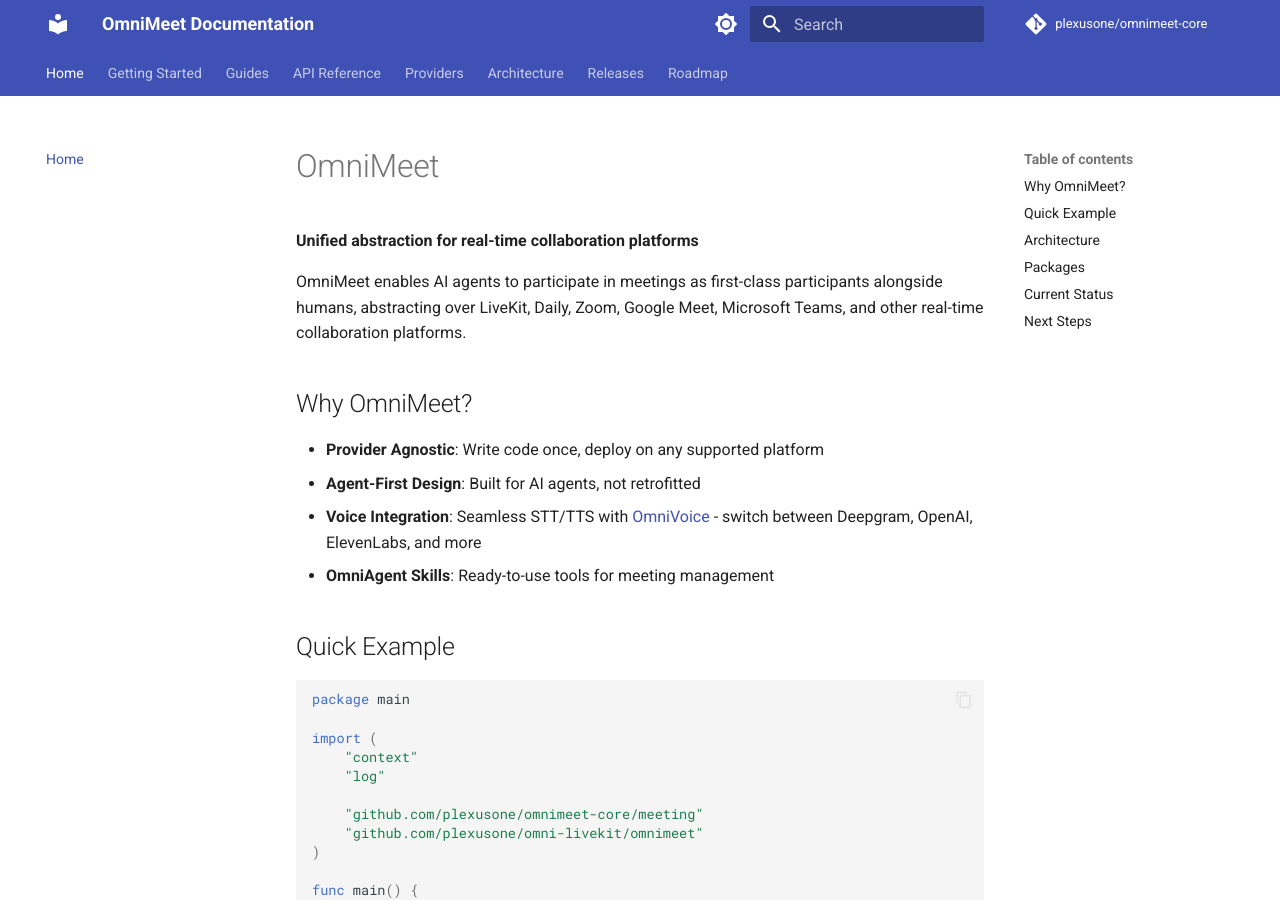
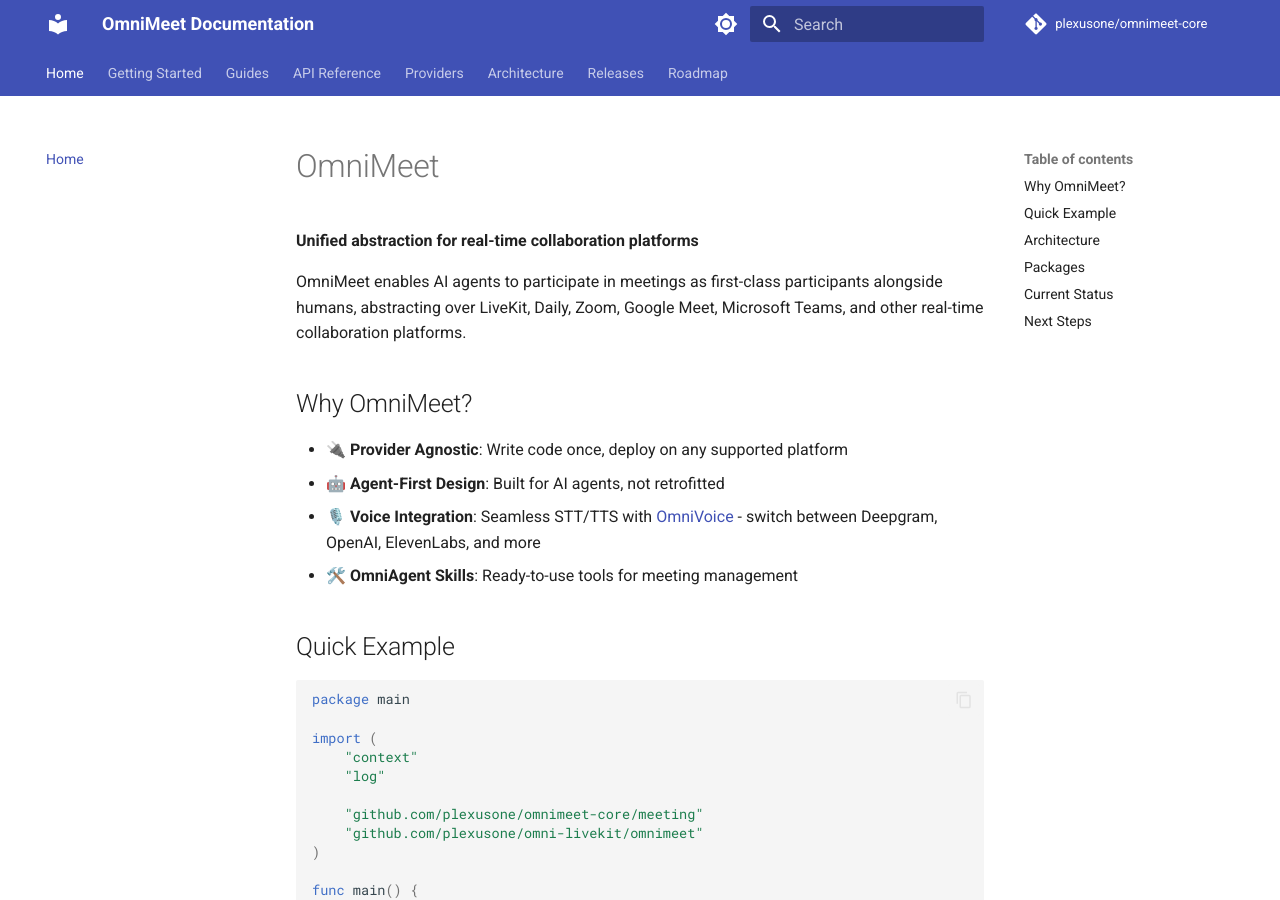
Before and after one commit to plexusone/omnimeet-core, an MkDocs documentation site: the page built from docs/index.md, in a window 1280 px wide and 900 px high. Built offline with MkDocs 1.6.1 and Material for MkDocs 9.7.7, drawn with Linux system fonts in a browser that asks for light colours; comment, search, counter and statistics services are not loaded.

Commit message:
docs: add icons to feature bullets
Co-Authored-By: Claude Opus 4.5 <noreply@anthropic.com>

```diff
--- a/docs/index.md
+++ b/docs/index.md
@@ -6,10 +6,10 @@ OmniMeet enables AI agents to participate in meetings as first-class participant
 
 ## Why OmniMeet?
 
-- **Provider Agnostic**: Write code once, deploy on any supported platform
-- **Agent-First Design**: Built for AI agents, not retrofitted
-- **Voice Integration**: Seamless STT/TTS with [OmniVoice](https://github.com/plexusone/omnivoice) - switch between Deepgram, OpenAI, ElevenLabs, and more
-- **OmniAgent Skills**: Ready-to-use tools for meeting management
+- 🔌 **Provider Agnostic**: Write code once, deploy on any supported platform
+- 🤖 **Agent-First Design**: Built for AI agents, not retrofitted
+- 🎙️ **Voice Integration**: Seamless STT/TTS with [OmniVoice](https://github.com/plexusone/omnivoice) - switch between Deepgram, OpenAI, ElevenLabs, and more
+- 🛠️ **OmniAgent Skills**: Ready-to-use tools for meeting management
 
 ## Quick Example
 
```
Also changed, not shown: README.md (+5 -5 lines).
